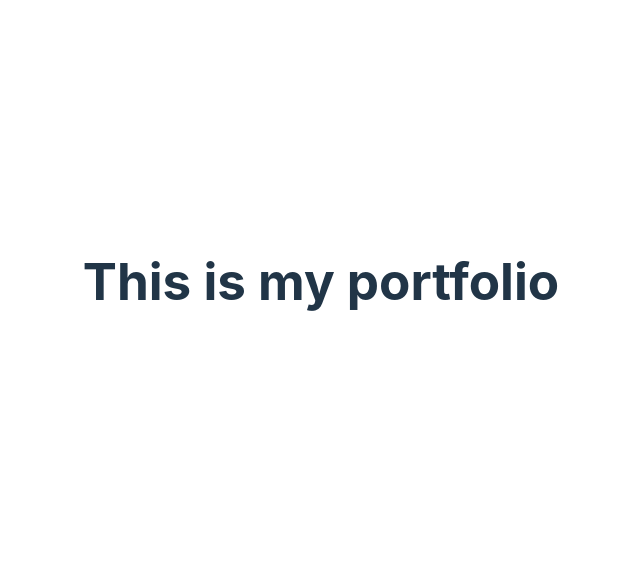
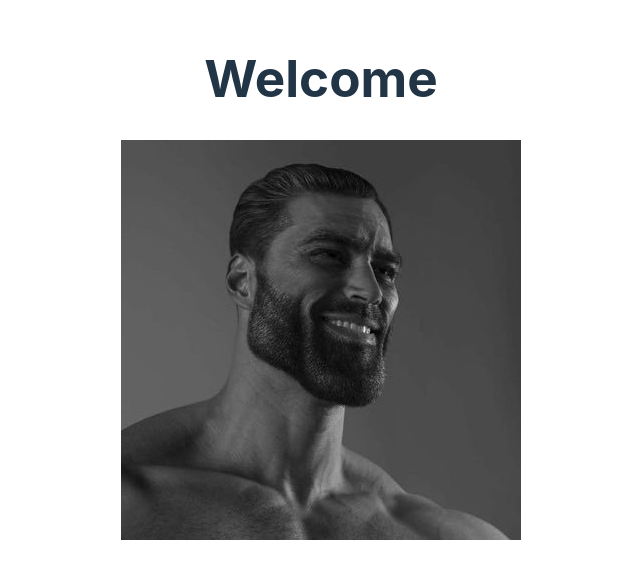
Before and after one commit to jaronletlow/letlow-portfolio, a React (Vite) app: page / in a window 1280 px wide. Shown: the part 119-698 px from the top of the page, without its empty margins (319-959 px from the left). Built offline with nearby package versions, Linux system fonts and the light colour scheme.

Commit message:
Added image and made more fun

```diff
--- a/src/App.jsx
+++ b/src/App.jsx
@@ -1,14 +1,12 @@
-import { useState } from 'react'
-import reactLogo from './assets/react.svg'
-import viteLogo from '/vite.svg'
+
 import './App.css'
 
 function App() {
-  const [count, setCount] = useState(0)
 
   return (
     <>
-		  <h1>This is my portfolio</h1>
+		  <h1>Welcome</h1>
+      <img src="./src/assets/chad.jpg"></img>
     </>
   )
 }
```
Also changed, not shown: src/assets/chad.jpg (added).
